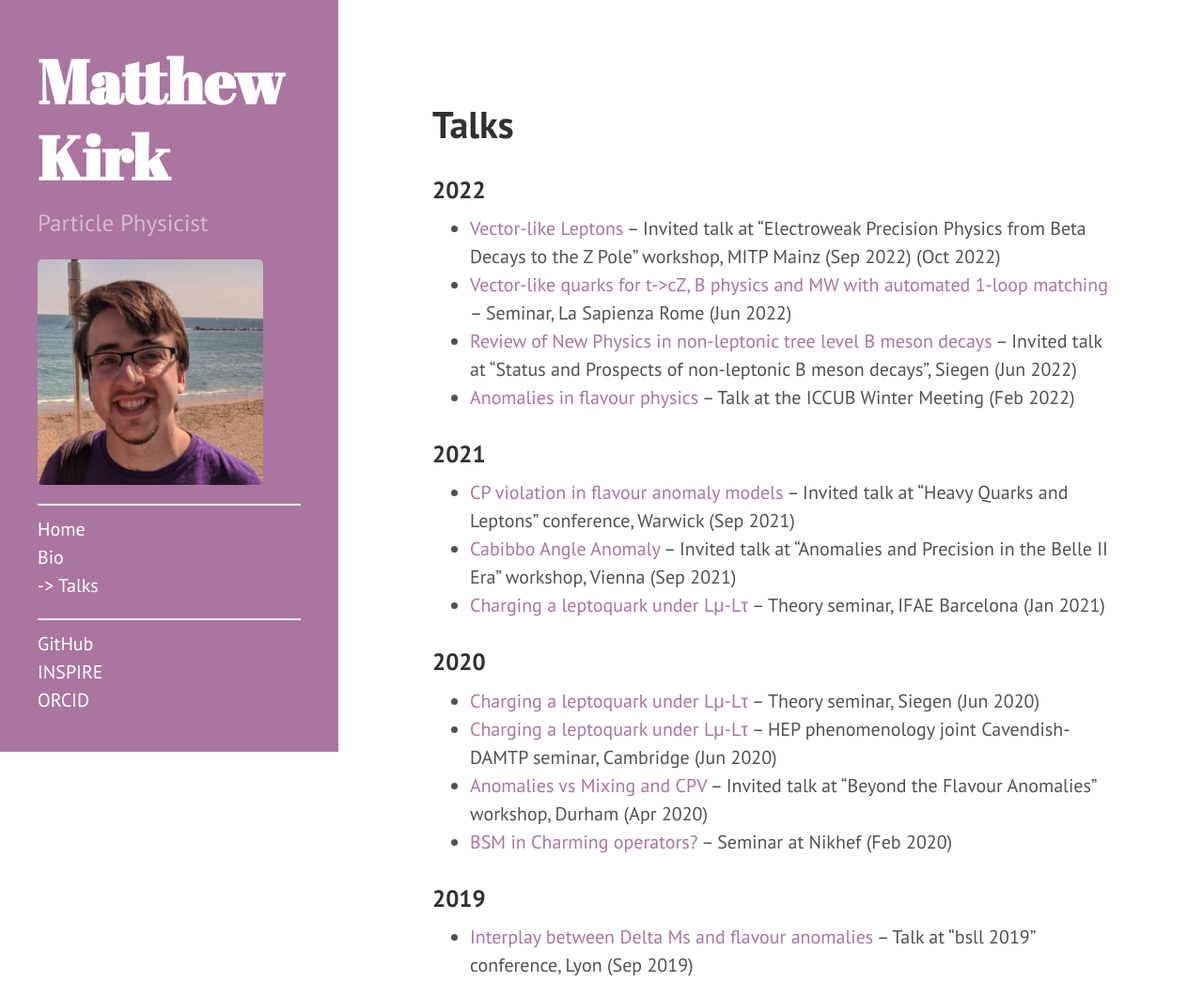
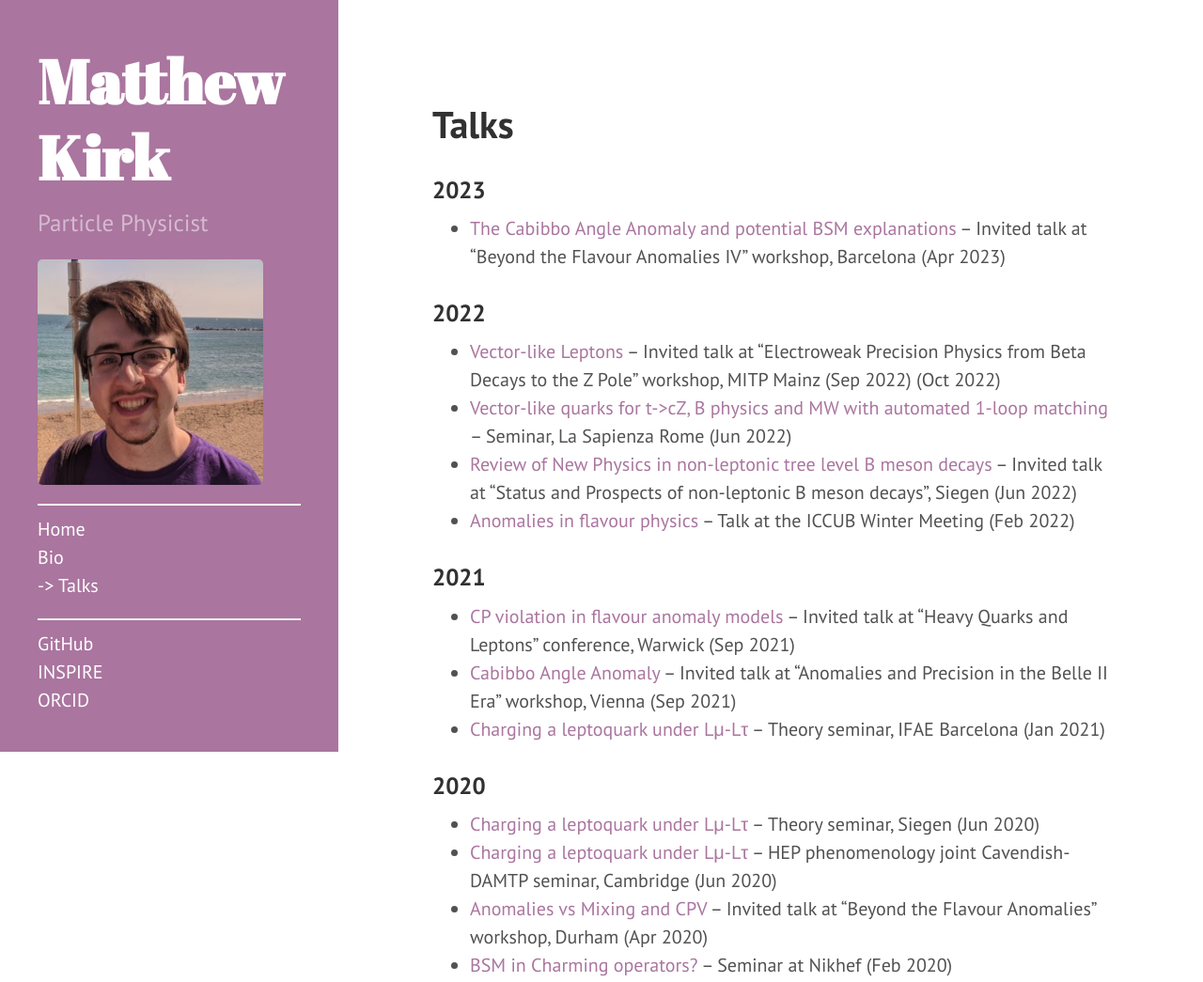
Before and after one commit to MJKirk/MJKirk.github.io, a plain HTML site: page talks.html in a window 1280 px wide. Shown: the top 1045 px of the page at 94% size. Drawn offline with Linux system fonts and the light colour scheme.

Commit message:
Update CV, add Barcelona talk, fix typo

```diff
--- a/talks.html
+++ b/talks.html
@@ -3,7 +3,7 @@
 <head>
   <link href="https://gmpg.org/xfn/11" rel="profile">
   <meta http-equiv="content-type" content="text/html; charset=utf-8">
-  <meta name="generator" content="Hugo 0.107.0">
+  <meta name="generator" content="Hugo 0.111.2">
 
 
   <meta name="viewport" content="width=device-width, initial-scale=1.0">
@@ -73,8 +73,23 @@
 
 
 
-<h3>2022</h3>
+<h3>2023</h3>
 <ul class="posts">
+
+
+
+
+
+
+<li>
+  <a href="/slides/research/beyond-flavour-anomalies-barcelona_2023-04-20.pdf">The Cabibbo Angle Anomaly and potential BSM explanations</a>
+  &ndash;
+  Invited talk at &ldquo;Beyond the Flavour Anomalies IV&rdquo; workshop, Barcelona (Apr 2023)
+</li>
+
+    </ul>
+    <h3>2022</h3>
+    <ul class="posts">
 
 
 
```
Also changed, not shown: bio.html (+2 -2 lines), index.html (+15 -2 lines), 3 other files.
